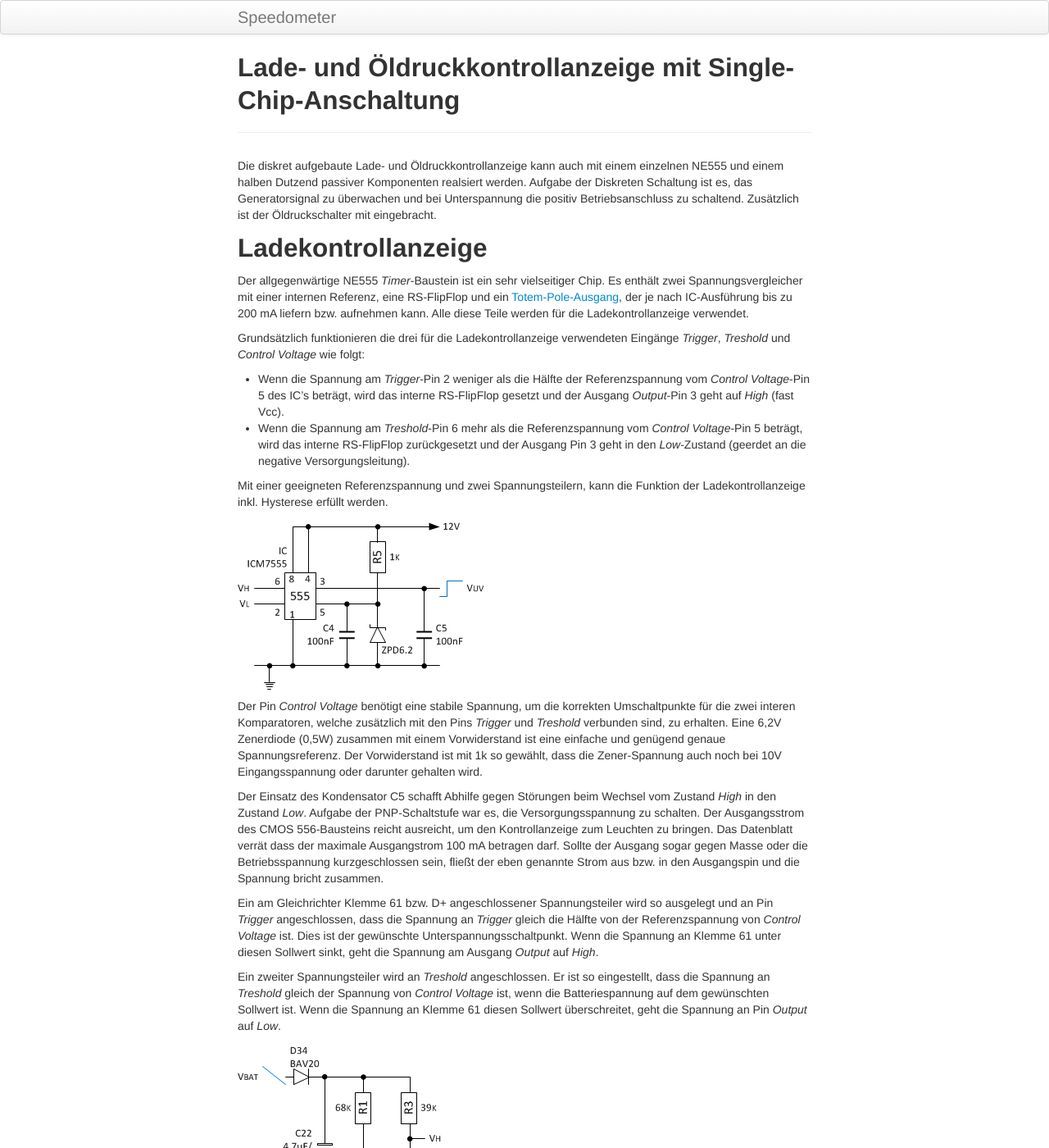
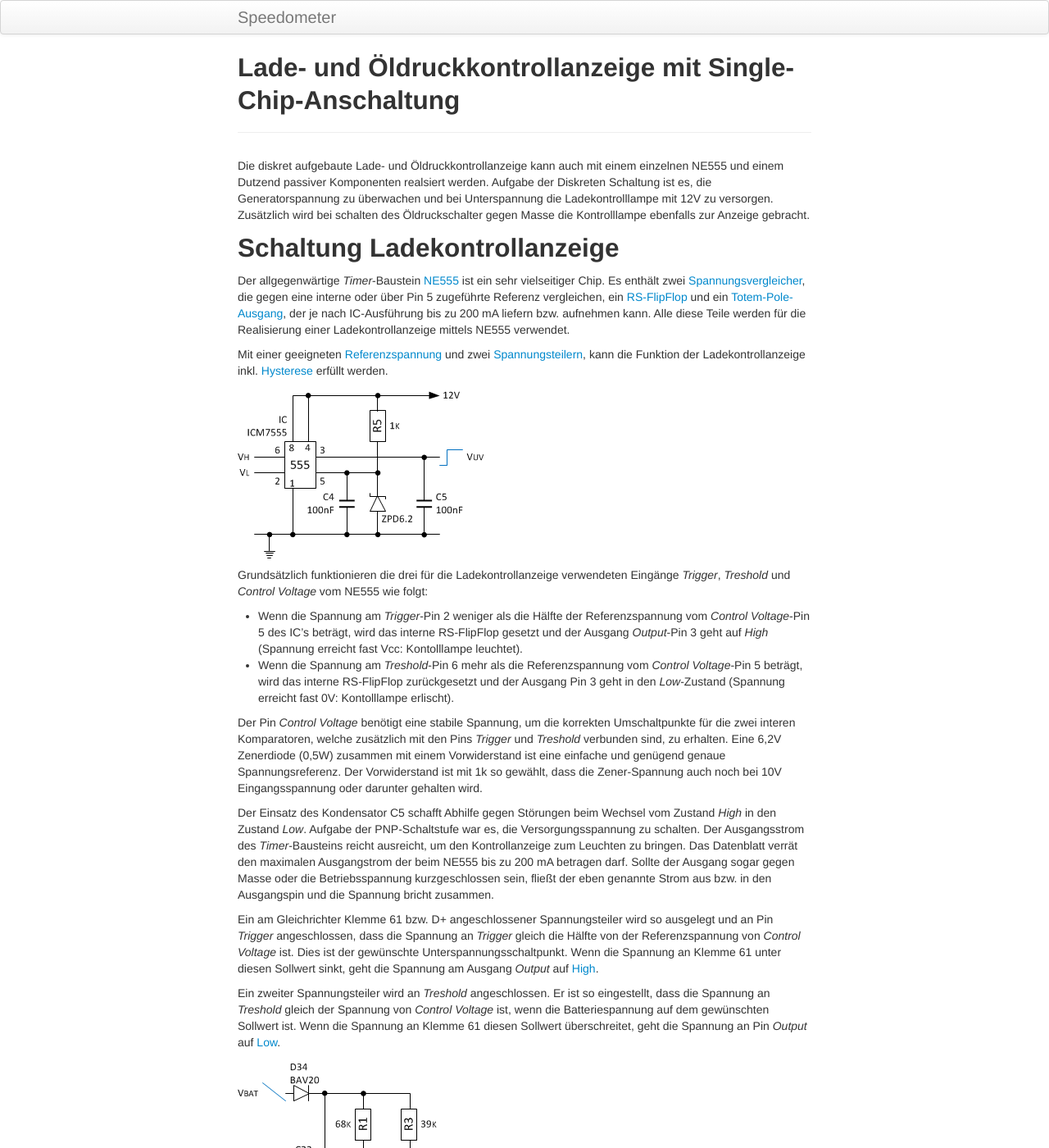
Before and after one commit to brickpool/Speedometer, a Jekyll site: the page built from pages/kontrollanzeige_2.md, in a window 1280 px wide and 1400 px high. Shown: the whole window at 82% size. Built offline with Jekyll 4.4.1, drawn with Linux system fonts in a browser that asks for light colours; some of the changed text lies outside the part shown.

Commit message:
Update content

```diff
--- a/pages/kontrollanzeige_2.md
+++ b/pages/kontrollanzeige_2.md
@@ -4,44 +4,50 @@ title: Lade- und Öldruckkontrollanzeige mit Single-Chip-Anschaltung
 description: Universal LCD Motorrad Tachometer
 ---
 
-Die diskret aufgebaute Lade- und Öldruckkontrollanzeige kann auch mit einem einzelnen NE555 und einem halben Dutzend passiver Komponenten realsiert werden. Aufgabe der Diskreten Schaltung ist es, das Generatorsignal zu überwachen und bei Unterspannung die positiv Betriebsanschluss zu schaltend. Zusätzlich ist der Öldruckschalter mit eingebracht.
+Die diskret aufgebaute Lade- und Öldruckkontrollanzeige kann auch mit einem einzelnen NE555 und einem Dutzend passiver Komponenten realsiert werden. Aufgabe der Diskreten Schaltung ist es, die Generatorspannung zu überwachen und bei Unterspannung die Ladekontrolllampe mit 12V zu versorgen. Zusätzlich wird bei schalten des Öldruckschalter gegen Masse die Kontrolllampe ebenfalls zur Anzeige gebracht.
 
-## Ladekontrollanzeige
-Der allgegenwärtige NE555 _Timer_-Baustein ist ein sehr vielseitiger Chip. Es enthält zwei Spannungsvergleicher mit einer internen Referenz, eine RS-FlipFlop und ein [Totem-Pole-Ausgang](http://de.wikipedia.org/wiki/Totem-Pole-Ausgang), der je nach IC-Ausführung bis zu 200 mA liefern bzw. aufnehmen kann. Alle diese Teile werden für die Ladekontrollanzeige verwendet.
+## Schaltung Ladekontrollanzeige
+Der allgegenwärtige _Timer_-Baustein [NE555](http://de.wikipedia.org/wiki/NE555) ist ein sehr vielseitiger Chip. Es enthält zwei [Spannungsvergleicher](http://de.wikipedia.org/wiki/Komparator_(Analogtechnik)), die gegen eine interne oder über Pin 5 zugeführte Referenz vergleichen, ein [RS-FlipFlop](http://de.wikipedia.org/wiki/Flipflop#RS-Flipflop) und ein [Totem-Pole-Ausgang](http://de.wikipedia.org/wiki/Totem-Pole-Ausgang), der je nach IC-Ausführung bis zu 200 mA liefern bzw. aufnehmen kann. Alle diese Teile werden für die Realisierung einer Ladekontrollanzeige mittels NE555 verwendet.
 
-Grundsätzlich funktionieren die drei für die Ladekontrollanzeige verwendeten Eingänge _Trigger_, _Treshold_ und _Control Voltage_ wie folgt:
-- Wenn die Spannung am _Trigger_-Pin 2 weniger als die Hälfte der Referenzspannung vom _Control Voltage_-Pin 5 des IC's beträgt, wird das interne RS-FlipFlop gesetzt und der Ausgang _Output_-Pin 3 geht auf _High_ (fast Vcc).
-- Wenn die Spannung am _Treshold_-Pin 6 mehr als die Referenzspannung vom _Control Voltage_-Pin 5 beträgt, wird das interne RS-FlipFlop zurückgesetzt und der Ausgang Pin 3 geht in den _Low_-Zustand (geerdet an die negative Versorgungsleitung).
-
-Mit einer geeigneten Referenzspannung und zwei Spannungsteilern, kann die Funktion der Ladekontrollanzeige inkl. Hysterese erfüllt werden.
+Mit einer geeigneten [Referenzspannung](https://de.wikipedia.org/wiki/Referenzspannungsquelle) und zwei [Spannungsteilern](http://de.wikipedia.org/wiki/Spannungsteiler), kann die Funktion der Ladekontrollanzeige inkl. [Hysterese](http://de.wikipedia.org/wiki/Schmitt-Trigger) erfüllt werden.
 
 ![Kontrollanzeige NE555 Abb.1](../images/Kontrollanzeige_mit_555_1.png)
 
+Grundsätzlich funktionieren die drei für die Ladekontrollanzeige verwendeten Eingänge _Trigger_, _Treshold_ und _Control Voltage_ vom NE555 wie folgt:
+- Wenn die Spannung am _Trigger_-Pin 2 weniger als die Hälfte der Referenzspannung vom _Control Voltage_-Pin 5 des IC's beträgt, wird das interne RS-FlipFlop gesetzt und der Ausgang _Output_-Pin 3 geht auf _High_ (Spannung erreicht fast Vcc: Kontolllampe leuchtet).
+- Wenn die Spannung am _Treshold_-Pin 6 mehr als die Referenzspannung vom _Control Voltage_-Pin 5 beträgt, wird das interne RS-FlipFlop zurückgesetzt und der Ausgang Pin 3 geht in den _Low_-Zustand (Spannung erreicht fast 0V: Kontolllampe erlischt).
+
 Der Pin _Control Voltage_ benötigt eine stabile Spannung, um die korrekten Umschaltpunkte für die zwei interen Komparatoren, welche zusätzlich mit den Pins _Trigger_ und _Treshold_ verbunden sind, zu erhalten. Eine 6,2V Zenerdiode (0,5W) zusammen mit einem Vorwiderstand ist eine einfache und genügend genaue Spannungsreferenz. Der Vorwiderstand ist mit 1k so gewählt, dass die Zener-Spannung auch noch bei 10V Eingangsspannung oder darunter gehalten wird.
 
-Der Einsatz des Kondensator C5 schafft Abhilfe gegen Störungen beim Wechsel vom Zustand _High_ in den Zustand _Low_. Aufgabe der PNP-Schaltstufe war es, die Versorgungsspannung zu schalten. Der Ausgangsstrom des CMOS 556-Bausteins reicht ausreicht, um den Kontrollanzeige zum Leuchten zu bringen. Das Datenblatt verrät dass der maximale Ausgangstrom 100 mA betragen darf. Sollte der Ausgang sogar gegen Masse oder die Betriebsspannung kurzgeschlossen sein, fließt der eben genannte Strom aus bzw. in den Ausgangspin und die Spannung bricht zusammen.
+Der Einsatz des Kondensator C5 schafft Abhilfe gegen Störungen beim Wechsel vom Zustand _High_ in den Zustand _Low_. Aufgabe der PNP-Schaltstufe war es, die Versorgungsspannung zu schalten. Der Ausgangsstrom des _Timer_-Bausteins reicht ausreicht, um den Kontrollanzeige zum Leuchten zu bringen. Das Datenblatt verrät den maximalen Ausgangstrom der beim NE555 bis zu 200 mA betragen darf. Sollte der Ausgang sogar gegen Masse oder die Betriebsspannung kurzgeschlossen sein, fließt der eben genannte Strom aus bzw. in den Ausgangspin und die Spannung bricht zusammen.
 
-Ein am Gleichrichter Klemme 61 bzw. D+ angeschlossener Spannungsteiler wird so ausgelegt und an Pin _Trigger_ angeschlossen, dass die Spannung an _Trigger_ gleich die Hälfte von der Referenzspannung von _Control Voltage_ ist. Dies ist der gewünschte Unterspannungsschaltpunkt. Wenn die Spannung an Klemme 61 unter diesen Sollwert sinkt, geht die Spannung am Ausgang _Output_ auf _High_.
+Ein am Gleichrichter Klemme 61 bzw. D+ angeschlossener Spannungsteiler wird so ausgelegt und an Pin _Trigger_ angeschlossen, dass die Spannung an _Trigger_ gleich die Hälfte von der Referenzspannung von _Control Voltage_ ist. Dies ist der gewünschte Unterspannungsschaltpunkt. Wenn die Spannung an Klemme 61 unter diesen Sollwert sinkt, geht die Spannung am Ausgang _Output_ auf [High](http://de.wikipedia.org/wiki/Logikpegel).
 
-Ein zweiter Spannungsteiler wird an _Treshold_ angeschlossen. Er ist so eingestellt, dass die Spannung an _Treshold_ gleich der Spannung von _Control Voltage_ ist, wenn die Batteriespannung auf dem gewünschten Sollwert ist. Wenn die Spannung an Klemme 61 diesen Sollwert überschreitet, geht die Spannung an Pin  _Output_ auf _Low_.
+Ein zweiter Spannungsteiler wird an _Treshold_ angeschlossen. Er ist so eingestellt, dass die Spannung an _Treshold_ gleich der Spannung von _Control Voltage_ ist, wenn die Batteriespannung auf dem gewünschten Sollwert ist. Wenn die Spannung an Klemme 61 diesen Sollwert überschreitet, geht die Spannung an Pin  _Output_ auf [Low](http://de.wikipedia.org/wiki/Logikpegel).
 
 ![Kontrollanzeige NE555 Abb.2](../images/Kontrollanzeige_mit_555_2.png)
 
 Die Widerstände R1, R2 und R3, R4 bilden die beiden Spannungsteiler. Betreffs der Größe vom Widerstand kommt es ganz auf die Anwendung an. In der Praxis eignen sich gut Werte von 10k bis einigen 100k. Der Wert von R1 beträgt 68k und der Wert von R2 beträgt 24k für den Umschaltpunkt der Unterspannung. Der Widerstand R3 ist mit 39k und R4 mit 33k festgelegt, um den Umschalztpunkt für die Sollspannung festzulegen.
 
-## Öldruckkontrollanzeige
-Die Kontrollanzeige La1 soll wie bisher bei Verlust des Öldrucks ebenfalls zur Anzeige kommen. Die Anschaltung des Sensors (Schalten der Masse bei Öldruckverlust) erfolgt einfach an den _Trigger_ Eingang vom _Timer_-Baustein. Was fehlt ist eine passende Beschaltung, um unempfindlich gegen Störspannung zu sein. Und obwohl der _Timer_-Baustein eine Eingangsschutzschaltung besitzt, soll zusätzlich ein _Überspannungsschutz_ eingebaut werden.
+## Erweiterung Öldruckkontrollanzeige
+Die Kontrollanzeige La1 soll wie bisher bei Verlust des Öldrucks ebenfalls zur Anzeige kommen. Die Anschaltung des Sensors (Schalten der Masse bei Öldruckverlust) erfolgt einfach an den _Trigger_ Eingang vom _Timer_-Baustein. Zu beachten ist jedoch, dass nur bei der CMOS-Version des _Timer_-Bausteins der Eingang _Trigger_ vorrangig dem Eingang _Treshold_ ist.
+
+Was fehlt ist eine passende Beschaltung, um unempfindlich gegen Störspannung zu sein. Und obwohl der _Timer_-Baustein eine Eingangsschutzschaltung besitzt, soll zusätzlich ein _Überspannungsschutz_ eingebaut werden.
 
 ![Kontrollanzeige NE555 Abb.3](../images/Kontrollanzeige_mit_555_3.png)
 
-## Lade-/Öldruckkontrollanzeige
+## Gesamtschaltung Lade-/Öldruckkontrollanzeige
 Zur Anwendung kommt der CMOS Timer-Baustein TLC556 (Datenblatt: [tlc556m.pdf](http://www.ti.com/lit/gpn/tlc556m)), welcher zwei RC-Timer mit gemeinsamer Spannungsvorsorgung hat. An den Betriebsspannungsanschlüssen darf eine Spannung für Vcc (= Betriebsspannung) von +2V bis +18V und für Vss (= Masse) 0V angelegt werden.
 
-Die gesamte Schaltung für die Kontrollanzeige sieht wie folgt aus:
+Die gesamte Schaltung für die Kontrollanzeige mit zusätzlicher _Blinkstufe_ sieht wie folgt aus:
 
 ![Kontrollanzeige (CMOS TLC556)](../images/Kontrollanzeige_556.png)
 
-In der fertigen Schaltung wird zusätzlich noch ein Stützkondensator C8 von 100nF direkt am TLC556 zwischen Speisespannung und Masse eingesetzt.
+Die Schaltug wurde durch eine nachgelagerte [Astabile Kippstufe](http://de.wikipedia.org/wiki/Multivibrator#Astabiler_Multivibrator_mit_NE555) ergänzt, damit die Anzeige nicht nur einfach leuchtet sondern blinkt. Zudem wurde die Schaltung angepasst, sodass zwischen den beiden unterschiedliche Ereignissen - _Störung Generator_ und _Öldruckverlust_ - unterschieden werden kann. Jedes Erreignis hat eine eigene Blinkfrequenz.
+
+Die Beeinflussung der Frequenz erfolgt am Eingang _Control Voltage_ der Astabile Kippstufen, welche vom _Discharge_ Ausgang der Unterspannungschaltung angesteuert wird. Zusätzlich wurde die Anschaltung des Ödruckschalters nicht wie weiter an der Unterspannungschaltung sondern, mittels einer einfachen Logik bestehend aus Transisor und Dioden (abgek. [DTL](http://de.wikipedia.org/wiki/Diode-Transistor-Logik)) an die nachgelagerten Kippstufe integriert.
+
+Bleibt noch zu erwähnen, dass beim Ereignis _Öldruckverlust_ die Kontrolllampe schneller blinkt, als beim Ereignis _Störung Generator_ und dass das Ereignis _Störung Generator_ Vorrang hat. In der fertigen Schaltung wird zusätzlich noch ein Stützkondensator C8 von 100nF direkt am TLC556 zwischen Speisespannung und Masse eingesetzt.
 
 ## Quellen und weiterführende Literatur
 
```
